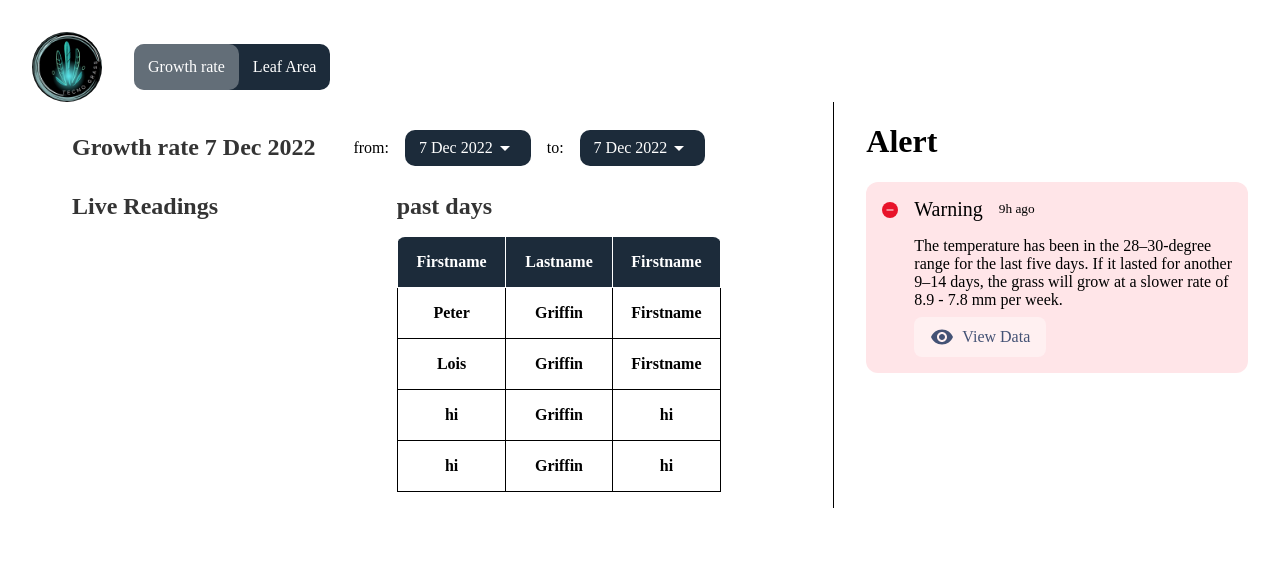
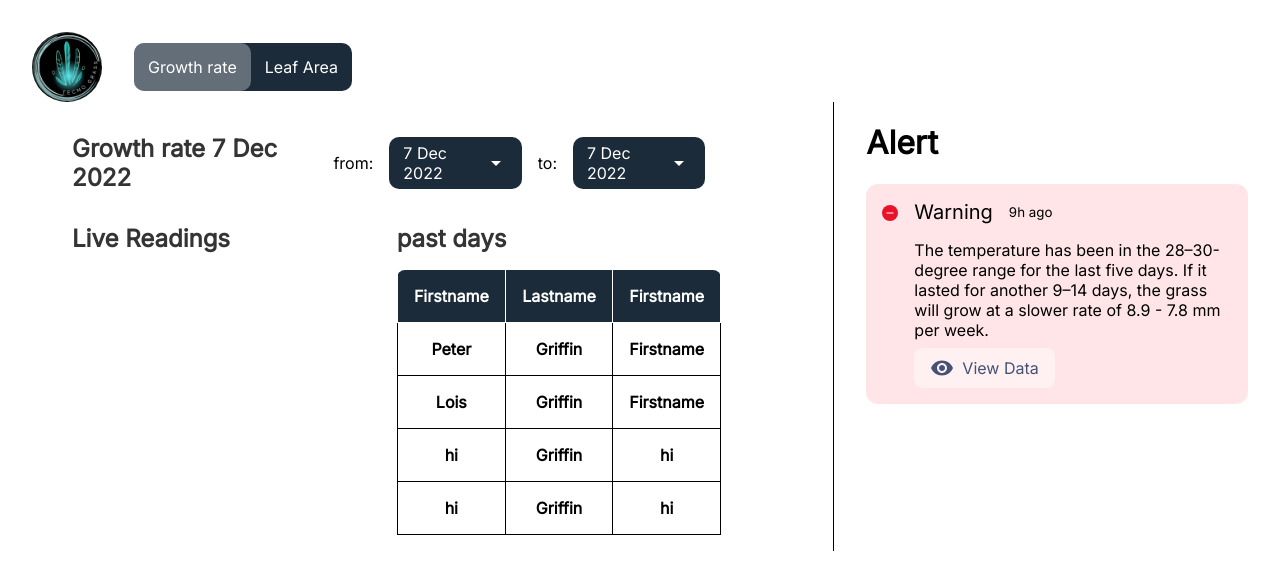
Before and after one commit to uptotec/r3s-web, a React (Create React App) app: page / in a window 1280 px wide. Shown: the top 574 px of the page. Built offline with nearby package versions, Linux system fonts and the light colour scheme; the HTML template or start-up script is replaced by a standard one.

Commit message:
improvments

```diff
--- a/src/App.css
+++ b/src/App.css
@@ -1,3 +1,11 @@
+@import url("https://fonts.googleapis.com/css2?family=Inter&display=swap");
+
+body {
+  padding: 0;
+  margin: 0;
+  font-family: "Inter", sans-serif;
+}
+
 .col {
   display: flex;
   padding: 2rem;
```
